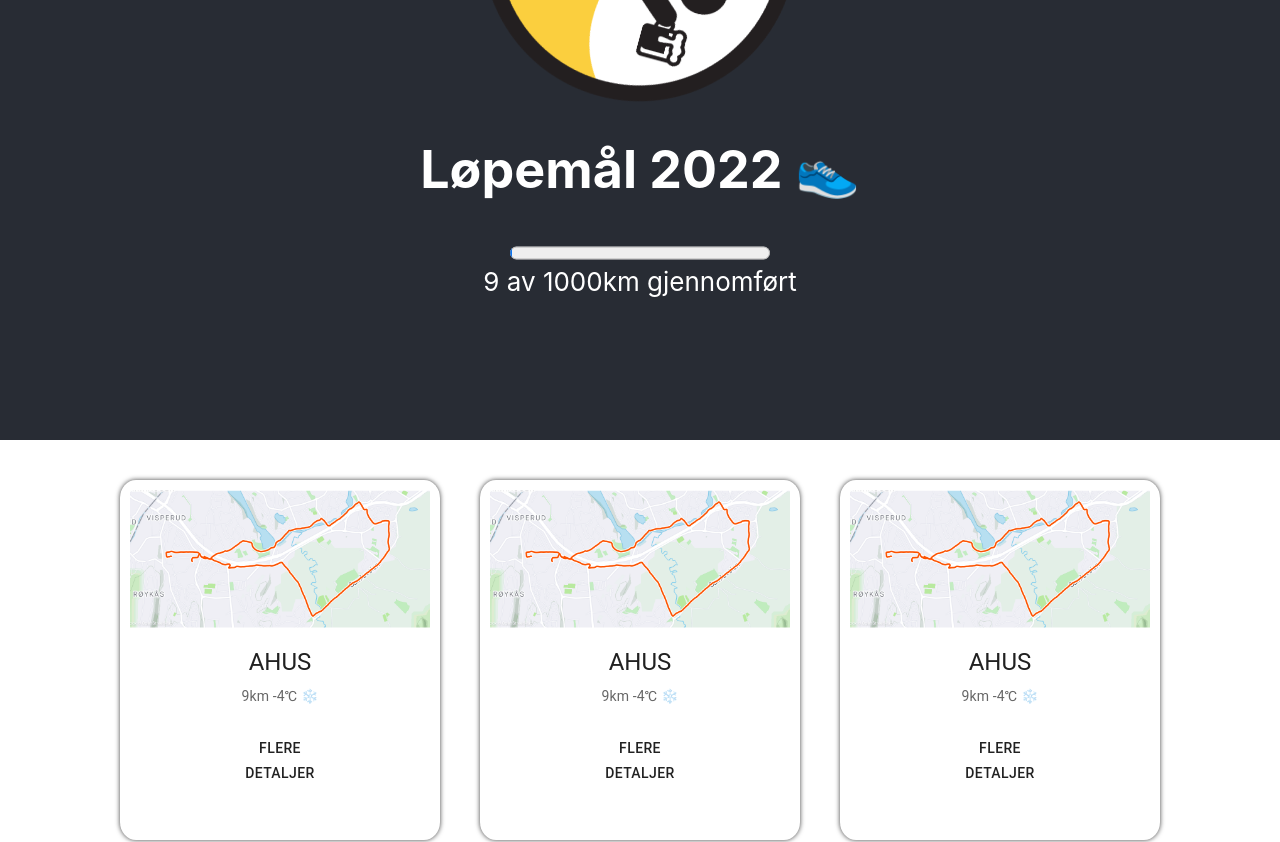
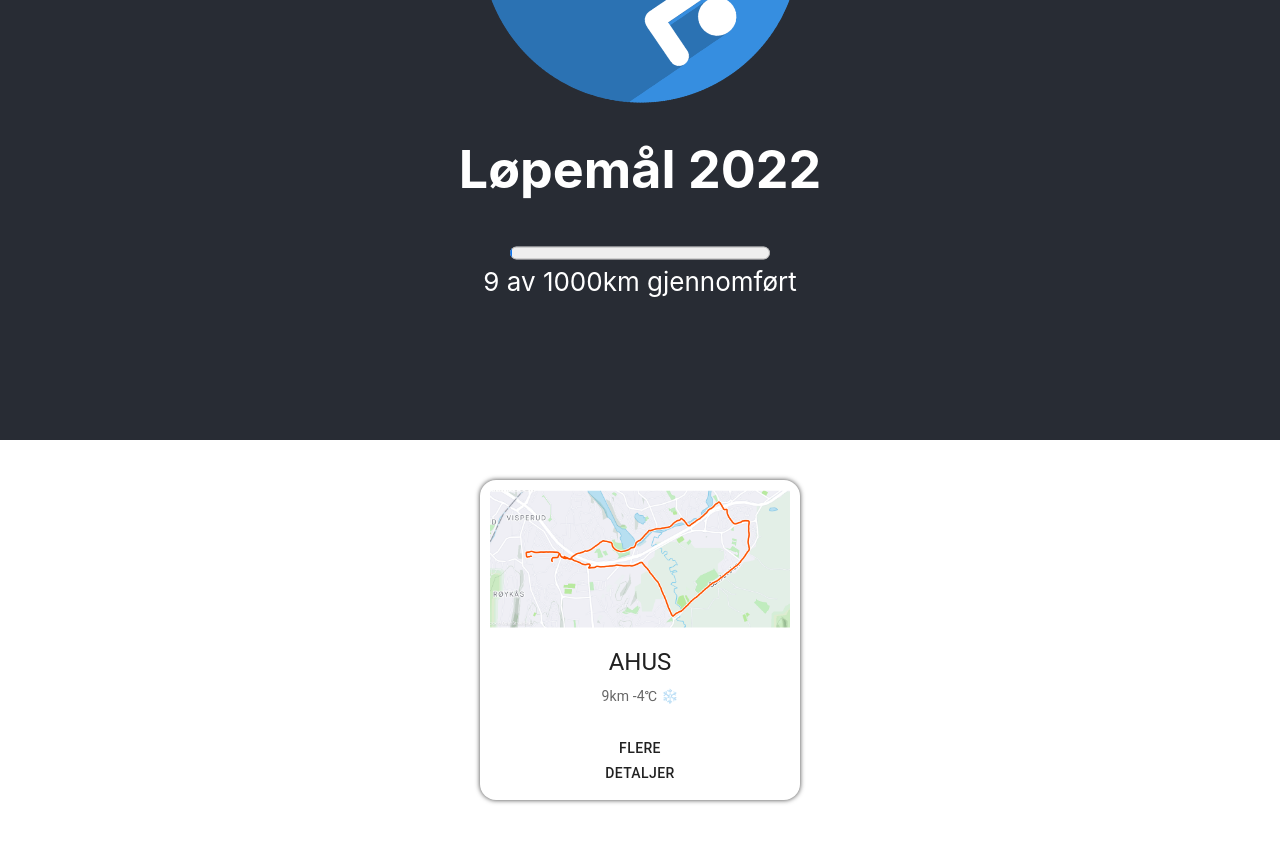
Before and after one commit to SebastianHellum/Running2022, a React (Create React App) app: page / in a window 1280 px wide. Shown: the part 360-1202 px from the top of the page. Built offline with nearby package versions, Linux system fonts and the light colour scheme.

Commit message:
New data

```diff
--- a/src/App.js
+++ b/src/App.js
@@ -7,8 +7,8 @@ function App() {
   return (
     <div className="App">
       <header className="App-header">
-        <img src={"./img/beer.png"} className="App-logo" alt="logo" />
-        <h1>Løpemål 2022 👟</h1>
+        <img src={"./img/running.png"} className="App-logo" alt="logo" />
+        <h1>Løpemål 2022</h1>
         <ProgressBar max={1000} value={9} />
       </header>
       <main>
--- a/src/components/Cards.css
+++ b/src/components/Cards.css
@@ -12,7 +12,7 @@
 
 .flexParent > div {
   width: 300px;
-  height: 340px;
+  height: 300px;
   margin: 10px;
   border-radius: 5%;
   box-shadow: 0px 0px 5px 0px rgba(0, 0, 0, 0.75);
@@ -25,3 +25,7 @@ input {
   width: 50px;
   text-align: center;
 }
+
+.cardmedia {
+  width: 100%;
+}
--- a/src/components/Data.js
+++ b/src/components/Data.js
@@ -2,48 +2,7 @@ const CardData = [
   {
     name: "AHUS",
     image: "./img/ahus.png",
-    distance: 9,
-    link: "https://www.strava.com/activities/6456288414",
-    weather: "-4℃ ❄️",
-  },
-  {
-    name: "AHUS",
-    image: "./img/ahus.png",
-    distance: 9,
-    link: "https://www.strava.com/activities/6456288414",
-    weather: "-4℃ ❄️",
-  },
-  {
-    name: "AHUS",
-    image: "./img/ahus.png",
-    distance: 9,
-    link: "https://www.strava.com/activities/6456288414",
-    weather: "-4℃ ❄️",
-  },
-  {
-    name: "AHUS",
-    image: "./img/ahus.png",
-    distance: 9,
-    link: "https://www.strava.com/activities/6456288414",
-    weather: "-4℃ ❄️",
-  },
-  {
-    name: "AHUS",
-    image: "./img/ahus.png",
-    distance: 9,
-    link: "https://www.strava.com/activities/6456288414",
-    weather: "-4℃ ❄️",
-  },
-  {
-    name: "AHUS",
-    image: "./img/ahus.png",
-    distance: 9,
-    link: "https://www.strava.com/activities/6456288414",
-    weather: "-4℃ ❄️",
-  },
-  {
-    name: "AHUS",
-    image: "./img/ahus.png",
+    date: "01.01.2022",
     distance: 9,
     link: "https://www.strava.com/activities/6456288414",
     weather: "-4℃ ❄️",
```
Also changed, not shown: public/img/running.png (added).
